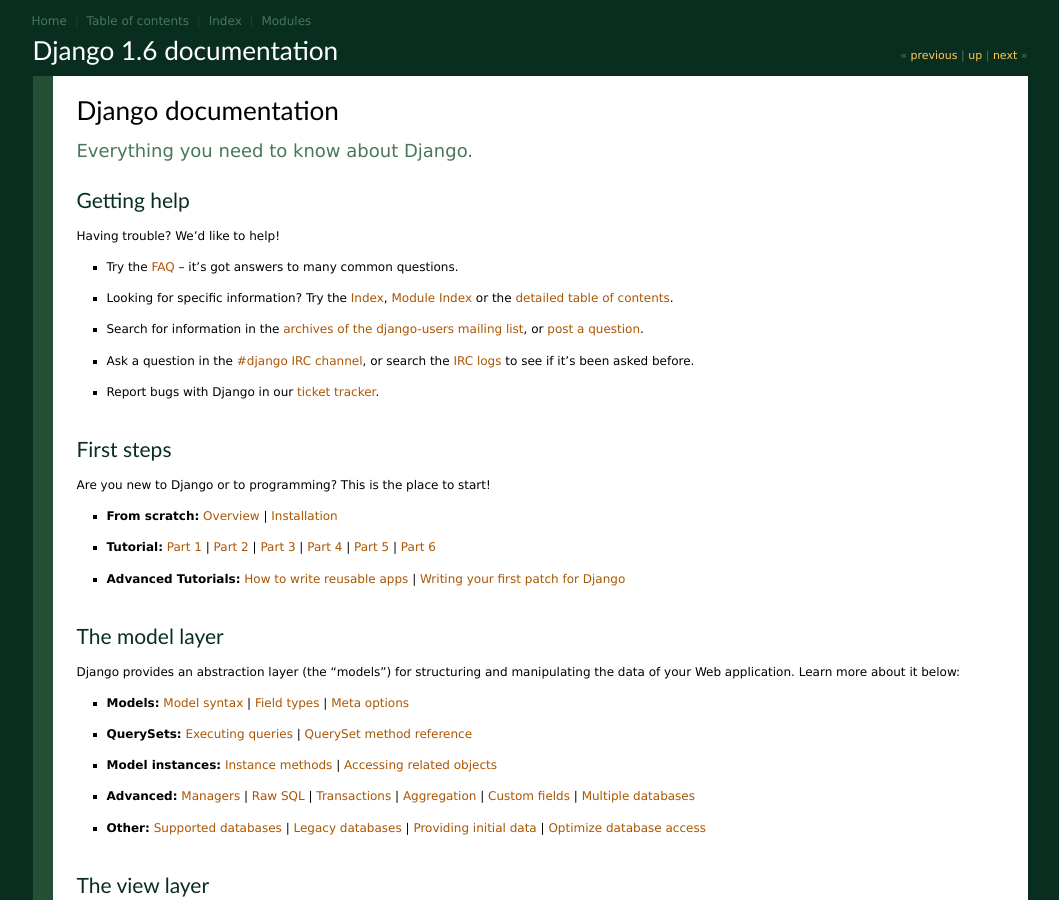
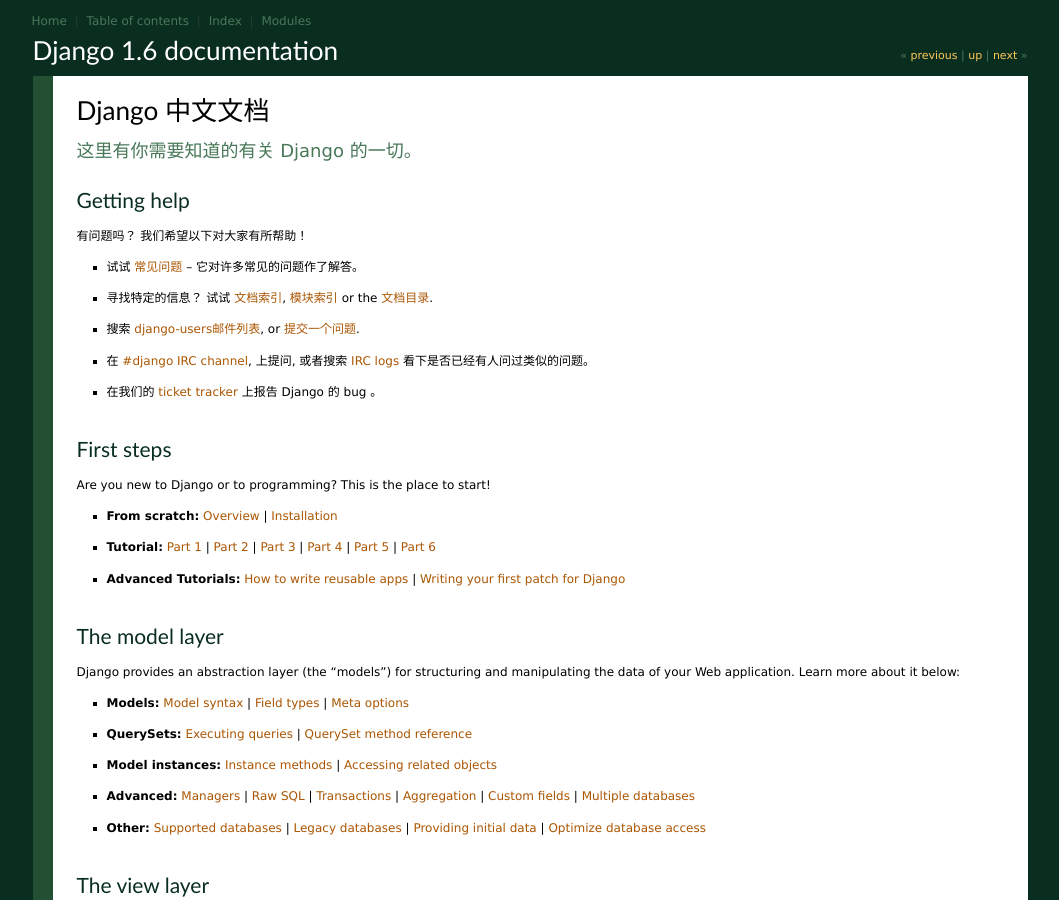
Before and after one commit to ljb-2000/django-chinese-docs-1.6, a Sphinx documentation site: the page built from docs/index.txt, in a window 1280 px wide and 900 px high. Shown: the whole window, without its empty margins (110-1169 px from the left). Built offline with Sphinx 7.4.7, drawn with Linux system fonts in a browser that asks for light colours; pages that are not in the unit, such as notebooks, are missing from menus.

Commit message:
index.txt

```diff
--- a/docs/index.txt
+++ b/docs/index.txt
@@ -2,28 +2,27 @@
 .. _index:
 
 ====================
-Django documentation
+Django 中文文档
 ====================
 
-.. rubric:: Everything you need to know about Django.
+.. rubric:: 这里有你需要知道的有关 Django 的一切。
 
 Getting help
 ============
 
-Having trouble? We'd like to help!
+有问题吗？ 我们希望以下对大家有所帮助！
 
-* Try the :doc:`FAQ <faq/index>` -- it's got answers to many common questions.
+* 试试 :doc:`常见问题 <faq/index>` -- 它对许多常见的问题作了解答。
 
-* Looking for specific information? Try the :ref:`genindex`, :ref:`modindex` or
-  the :doc:`detailed table of contents <contents>`.
+* 寻找特定的信息？ 试试 :ref:`文档索引<genindex>`, :ref:`模块索引<modindex>` or
+  the :doc:`文档目录 <contents>`.
 
-* Search for information in the `archives of the django-users mailing list`_, or
-  `post a question`_.
+* 搜索 `django-users邮件列表 <archives of the django-users mailing list>`_, or
+  `提交一个问题 <post a question>`_.
 
-* Ask a question in the `#django IRC channel`_, or search the `IRC logs`_ to see
-  if it's been asked before.
+* 在 `#django IRC channel`_, 上提问, 或者搜索 `IRC logs`_ 看下是否已经有人问过类似的问题。
 
-* Report bugs with Django in our `ticket tracker`_.
+* 在我们的 `ticket tracker`_ 上报告 Django 的 bug 。
 
 .. _archives of the django-users mailing list: http://groups.google.com/group/django-users/
 .. _post a question: http://groups.google.com/group/django-users/
```
